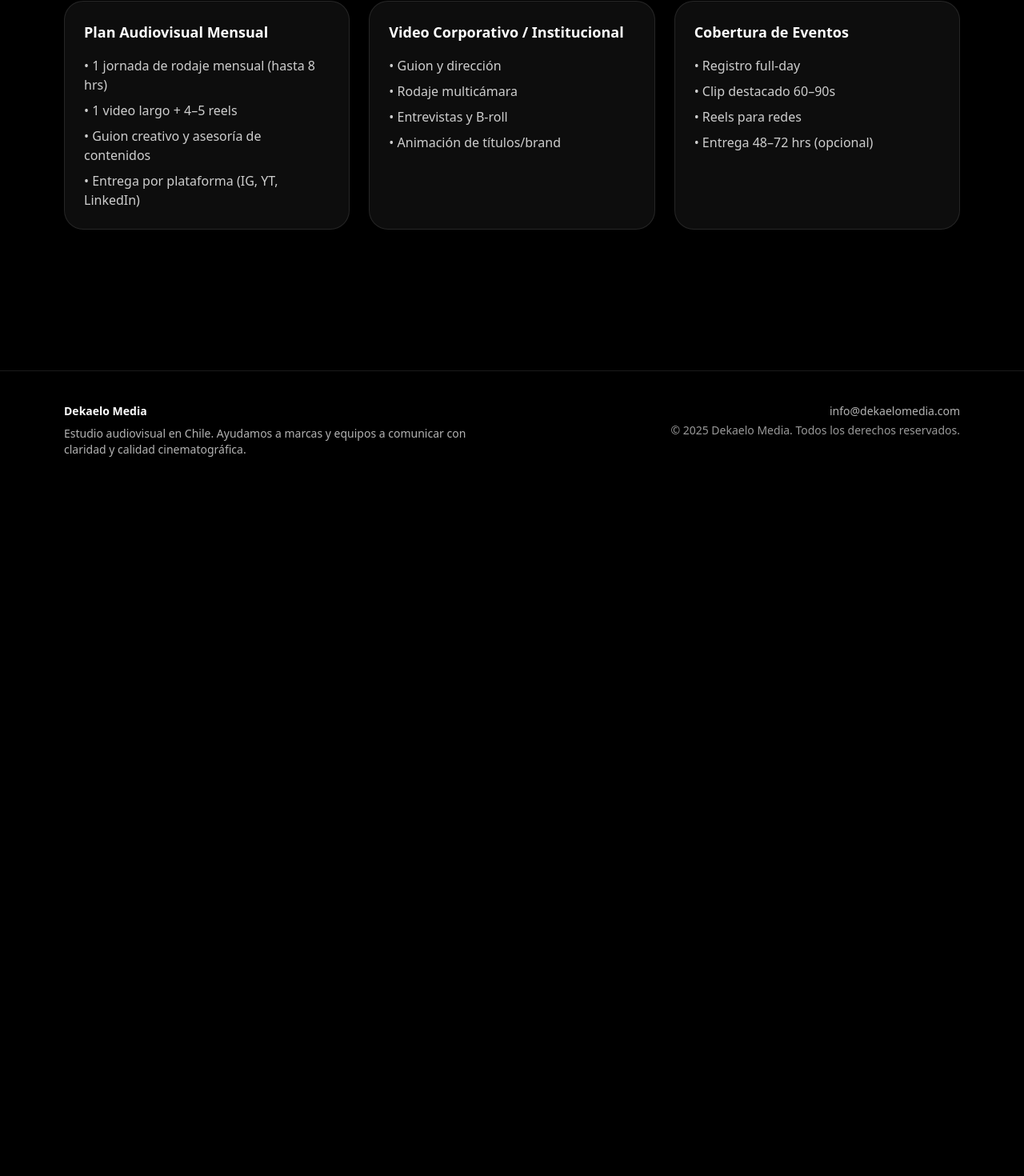
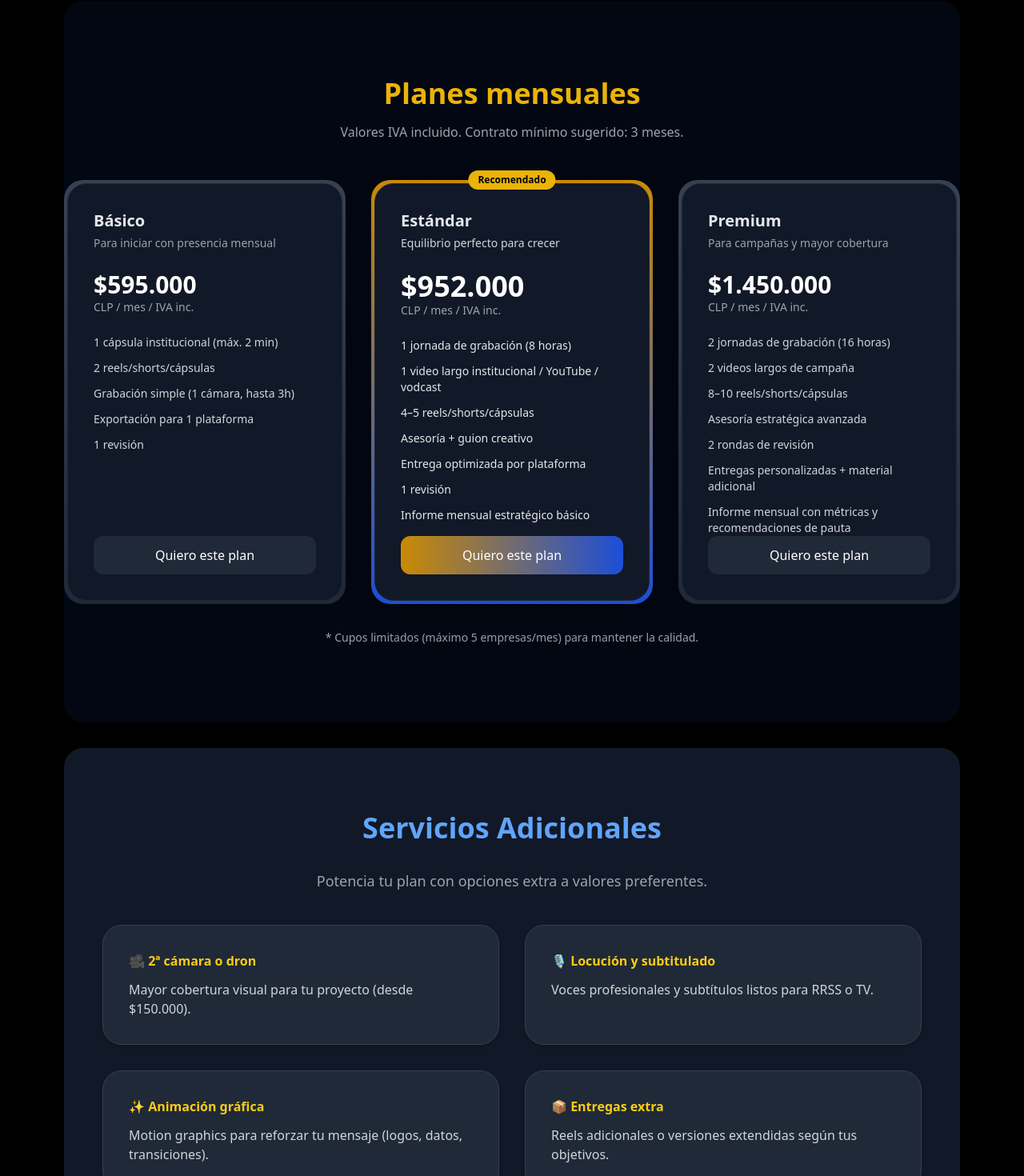
Before and after one commit to TronxGroup/Dekaelo-Media, a Next.js app: page /servicios in a window 1280 px wide. Shown: the part 232-1702 px from the top of the page at 80% size. Before the commit the page ends 844 px from the top, so only its background shows below. Built offline with nearby package versions, Linux system fonts and the light colour scheme.

Commit message:
Update page.tsx

```diff
--- a/app/servicios/page.tsx
+++ b/app/servicios/page.tsx
@@ -2,42 +2,170 @@ export const metadata = {
   title: 'Servicios | Dekaelo Media',
   description: 'Producción integral, plan mensual, piezas corporativas, reels y cobertura de eventos.',
 };
-
-const servicios = [
-  {
-    title: 'Plan Audiovisual Mensual',
-    items: [
-      '1 jornada de rodaje mensual (hasta 8 hrs)',
-      '1 video largo + 4–5 reels',
-      'Guion creativo y asesoría de contenidos',
-      'Entrega por plataforma (IG, YT, LinkedIn)',
-    ],
-  },
-  {
-    title: 'Video Corporativo / Institucional',
-    items: ['Guion y dirección', 'Rodaje multicámara', 'Entrevistas y B-roll', 'Animación de títulos/brand'],
-  },
-  {
-    title: 'Cobertura de Eventos',
-    items: ['Registro full-day', 'Clip destacado 60–90s', 'Reels para redes', 'Entrega 48–72 hrs (opcional)'],
-  },
-];
 
 export default function Page() {
   return (
     <section className="section">
       <div className="container">
         <h1 className="h2">Servicios</h1>
-        <div className="grid md:grid-cols-3 gap-6 mt-8">
-          {servicios.map(s => (
-            <div key={s.title} className="card">
-              <h3 className="font-semibold text-lg">{s.title}</h3>
-              <ul className="mt-4 space-y-2 text-white/80">
-                {s.items.map(it => <li key={it}>• {it}</li>)}
-              </ul>
+
+        {/* Planes mensuales */}
+        <section
+          id="planes"
+          className="scroll-mt-20 py-24 px-0 bg-gray-950 rounded-3xl mt-8"
+          data-testid="section-planes"
+        >
+          <h2 className="text-4xl font-extrabold text-center mb-4 text-yellow-500">
+            Planes mensuales
+          </h2>
+          <p className="text-center text-gray-400 mb-12">
+            Valores IVA incluido. Contrato mínimo sugerido: 3 meses.
+          </p>
+
+          <div className="max-w-6xl mx-auto grid md:grid-cols-3 gap-8">
+            {/* Básico */}
+            <div className="relative p-1 rounded-3xl bg-gradient-to-b from-gray-700 to-gray-800">
+              <div
+                className="h-full w-full rounded-3xl bg-gray-900 border border-gray-800 p-8 flex flex-col"
+                data-testid="card-basico"
+              >
+                <h3 className="text-xl font-bold text-gray-200">Básico</h3>
+                <p className="mt-1 text-sm text-gray-400">
+                  Para iniciar con presencia mensual
+                </p>
+                <div className="mt-6">
+                  <div className="text-3xl font-extrabold">$595.000</div>
+                  <div className="text-sm text-gray-400">CLP / mes / IVA inc.</div>
+                </div>
+                <ul className="mt-6 space-y-3 text-gray-300 text-sm">
+                  <li>1 cápsula institucional (máx. 2 min)</li>
+                  <li>2 reels/shorts/cápsulas</li>
+                  <li>Grabación simple (1 cámara, hasta 3h)</li>
+                  <li>Exportación para 1 plataforma</li>
+                  <li>1 revisión</li>
+                </ul>
+                <a
+                  href="#contacto"
+                  className="mt-auto inline-block w-full text-center px-6 py-3 rounded-xl bg-gray-800 hover:bg-gray-700 transition"
+                >
+                  Quiero este plan
+                </a>
+              </div>
             </div>
-          ))}
-        </div>
+
+            {/* Estándar */}
+            <div className="relative p-1 rounded-3xl bg-gradient-to-b from-yellow-600 to-blue-700 shadow-2xl">
+              <div
+                className="h-full w-full rounded-3xl bg-gray-900 border border-gray-800 p-8 flex flex-col"
+                data-testid="card-estandar"
+              >
+                <div className="absolute -top-3 left-1/2 -translate-x-1/2 bg-yellow-500 text-black text-xs font-bold px-3 py-1 rounded-full">
+                  Recomendado
+                </div>
+                <h3 className="text-xl font-bold text-gray-200">Estándar</h3>
+                <p className="mt-1 text-sm text-gray-300">
+                  Equilibrio perfecto para crecer
+                </p>
+                <div className="mt-6">
+                  <div className="text-4xl font-extrabold">$952.000</div>
+                  <div className="text-sm text-gray-400">CLP / mes / IVA inc.</div>
+                </div>
+                <ul className="mt-6 space-y-3 text-gray-200 text-sm">
+                  <li>1 jornada de grabación (8 horas)</li>
+                  <li>1 video largo institucional / YouTube / vodcast</li>
+                  <li>4–5 reels/shorts/cápsulas</li>
+                  <li>Asesoría + guion creativo</li>
+                  <li>Entrega optimizada por plataforma</li>
+                  <li>1 revisión</li>
+                  <li>Informe mensual estratégico básico</li>
+                </ul>
+                <a
+                  href="#contacto"
+                  className="mt-auto inline-block w-full text-center px-6 py-3 rounded-xl bg-gradient-to-r from-yellow-600 to-blue-700 hover:opacity-90 transition"
+                >
+                  Quiero este plan
+                </a>
+              </div>
+            </div>
+
+            {/* Premium */}
+            <div className="relative p-1 rounded-3xl bg-gradient-to-b from-gray-700 to-gray-800">
+              <div
+                className="h-full w-full rounded-3xl bg-gray-900 border border-gray-800 p-8 flex flex-col"
+                data-testid="card-premium"
+              >
+                <h3 className="text-xl font-bold text-gray-200">Premium</h3>
+                <p className="mt-1 text-sm text-gray-400">
+                  Para campañas y mayor cobertura
+                </p>
+                <div className="mt-6">
+                  <div className="text-3xl font-extrabold">$1.450.000</div>
+                  <div className="text-sm text-gray-400">CLP / mes / IVA inc.</div>
+                </div>
+                <ul className="mt-6 space-y-3 text-gray-300 text-sm">
+                  <li>2 jornadas de grabación (16 horas)</li>
+                  <li>2 videos largos de campaña</li>
+                  <li>8–10 reels/shorts/cápsulas</li>
+                  <li>Asesoría estratégica avanzada</li>
+                  <li>2 rondas de revisión</li>
+                  <li>Entregas personalizadas + material adicional</li>
+                  <li>Informe mensual con métricas y recomendaciones de pauta</li>
+                </ul>
+                <a
+                  href="#contacto"
+                  className="mt-auto inline-block w-full text-center px-6 py-3 rounded-xl bg-gray-800 hover:bg-gray-700 transition"
+                >
+                  Quiero este plan
+                </a>
+              </div>
+            </div>
+          </div>
+
+          <p className="text-center text-gray-400 text-sm mt-8">
+            * Cupos limitados (máximo 5 empresas/mes) para mantener la calidad.
+          </p>
+        </section>
+
+        {/* Extras */}
+        <section
+          id="extras"
+          className="scroll-mt-20 py-20 px-0 bg-gray-900 text-center rounded-3xl mt-8"
+        >
+          <h2 className="text-4xl font-extrabold mb-8 text-blue-400">
+            Servicios Adicionales
+          </h2>
+          <p className="max-w-4xl mx-auto text-lg text-gray-400 leading-relaxed mb-10">
+            Potencia tu plan con opciones extra a valores preferentes.
+          </p>
+          <div className="grid md:grid-cols-2 gap-8 max-w-5xl mx-auto">
+            {[
+              {
+                title: '🎥 2ª cámara o dron',
+                text: 'Mayor cobertura visual para tu proyecto (desde $150.000).',
+              },
+              {
+                title: '🎙️ Locución y subtitulado',
+                text: 'Voces profesionales y subtítulos listos para RRSS o TV.',
+              },
+              {
+                title: '✨ Animación gráfica',
+                text: 'Motion graphics para reforzar tu mensaje (logos, datos, transiciones).',
+              },
+              {
+                title: '📦 Entregas extra',
+                text: 'Reels adicionales o versiones extendidas según tus objetivos.',
+              },
+            ].map((s, i) => (
+              <div
+                key={i}
+                className="p-8 bg-gray-800 rounded-3xl shadow-md border border-gray-700 text-left"
+              >
+                <h3 className="font-bold mb-3 text-yellow-400">{s.title}</h3>
+                <p className="text-gray-300">{s.text}</p>
+              </div>
+            ))}
+          </div>
+        </section>
       </div>
     </section>
   );
```
